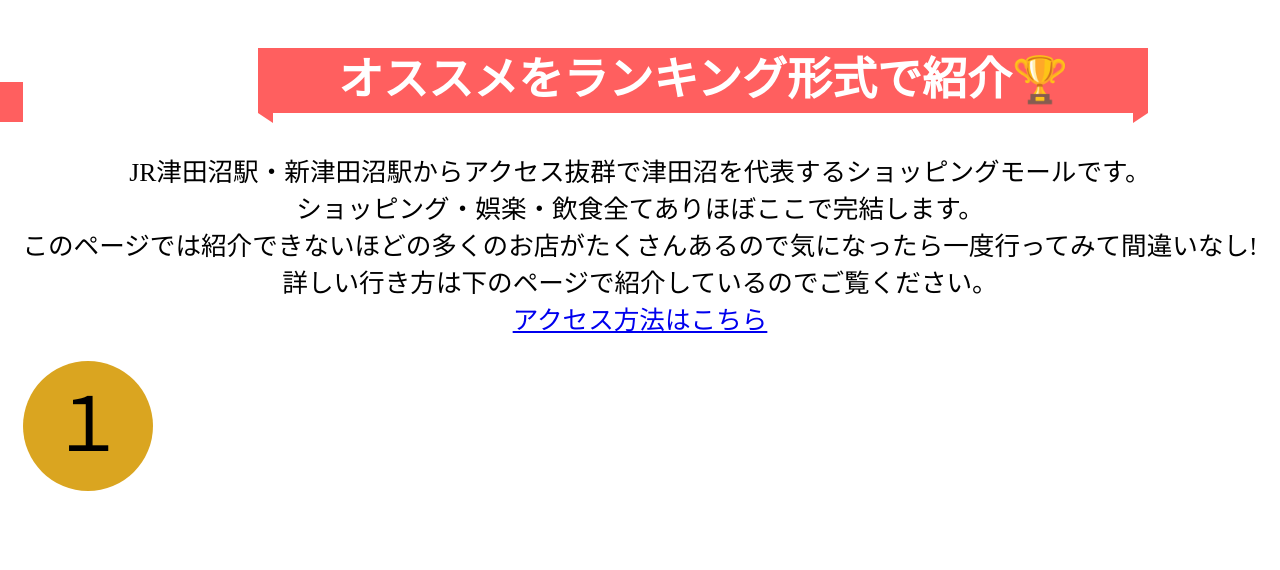
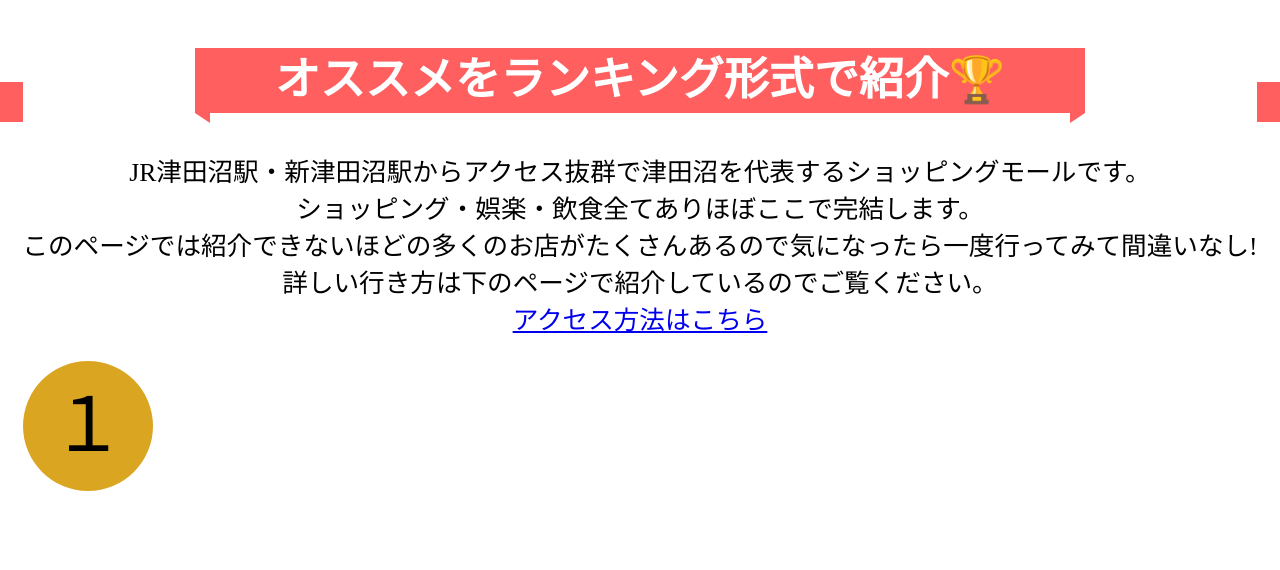
Before and after one commit to yabukilab/matsuda-c, a PHP site: page /eon.html in a window 1280 px wide; the page is wider, and only the part inside the window is pictured. Shown: the part 738-1308 px from the top of that part. Run offline with PHP 8.4, Linux system fonts and the light colour scheme.

Commit message:
イオン

```diff
--- a/htdocs/eon.html
+++ b/htdocs/eon.html
@@ -10,12 +10,13 @@
 
    <p class="marushashin">
       <img src="IMG_2511.jpeg" alt=”イオンの外観”></p>
+      <div class="chu">
   <p class="moji1"><h15><span>オススメをランキング形式で紹介&#127942;</span></h15></p>
     <p class="moji2">JR津田沼駅・新津田沼駅からアクセス抜群で津田沼を代表するショッピングモールです。<br>
     ショッピング・娯楽・飲食全てありほぼここで完結します。<br>
     このページでは紹介できないほどの多くのお店がたくさんあるので気になったら一度行ってみて間違いなし!<br>
     詳しい行き方は下のページで紹介しているのでご覧ください。<br>
-    <a href="#test1">アクセス方法はこちら</a></p>
+    <a href="#test1">アクセス方法はこちら</a></p></div>
 
 
   </p>
--- a/htdocs/style.css
+++ b/htdocs/style.css
@@ -8,7 +8,7 @@ h1 {
   border-radius: 0 10px 10px 10px;
   background: #e92db0;
   margin: 0;
-  width: 110%;
+  width: 130%;
 }
 
 h1:before {
@@ -99,7 +99,7 @@ p.marushashin img {
       position: relative;
       height: 45px;
       margin: 0;
-      width: 110%;
+      width: 100%;
     }
     h15::before {
       content: "";
@@ -375,7 +375,7 @@ p.marushashin img {
                 }
 
                 footer{
-                  width: auto;
+                  width: 150%;
                   background-color: #89c7de;
                   color: #fff;
                   text-align: center;
@@ -401,3 +401,6 @@ p.marushashin img {
                 box-shadow: none;
                 transform: translateY(5px);
               }
+             .chu{
+              text-align: center;
+             }
```
